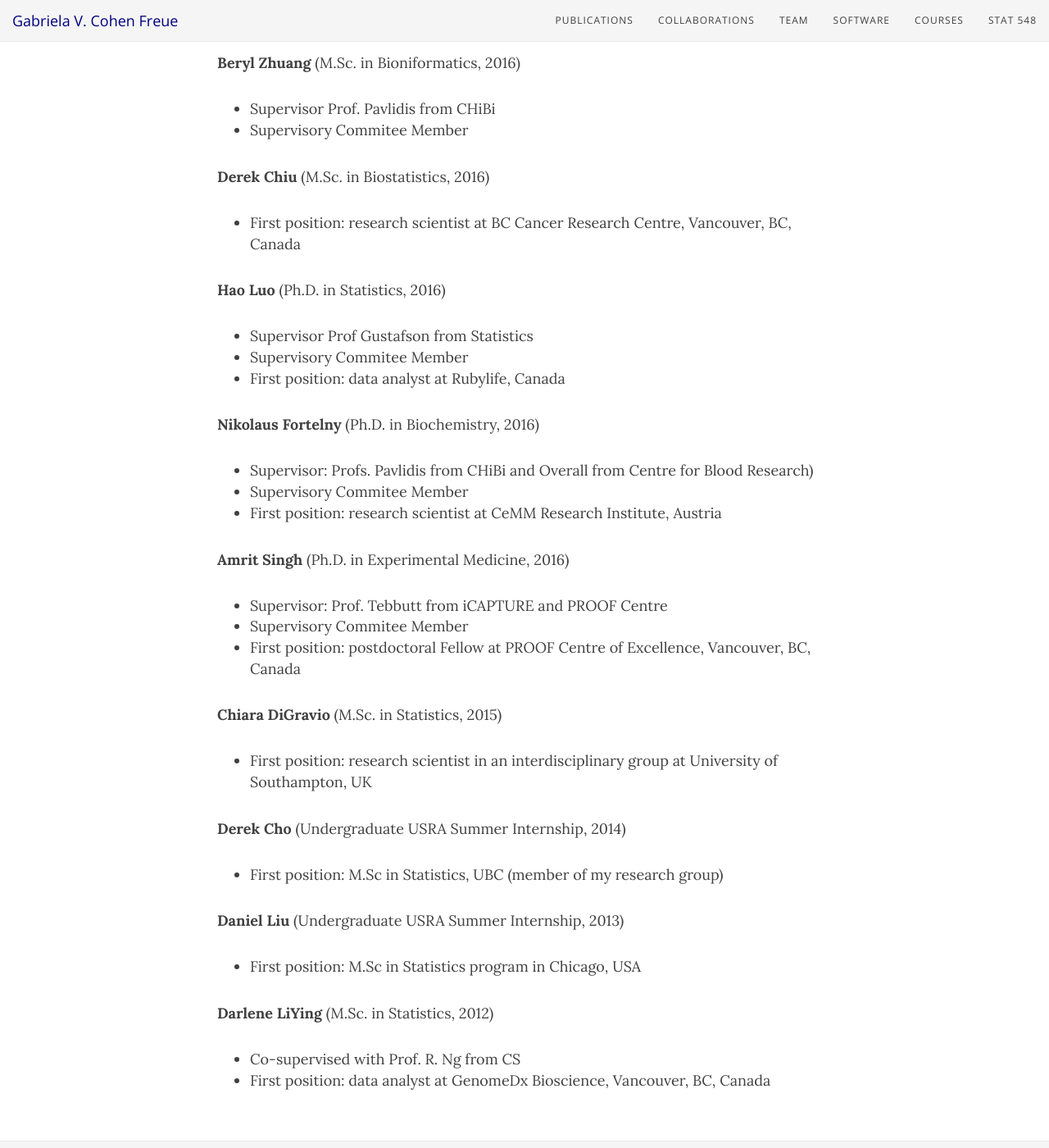
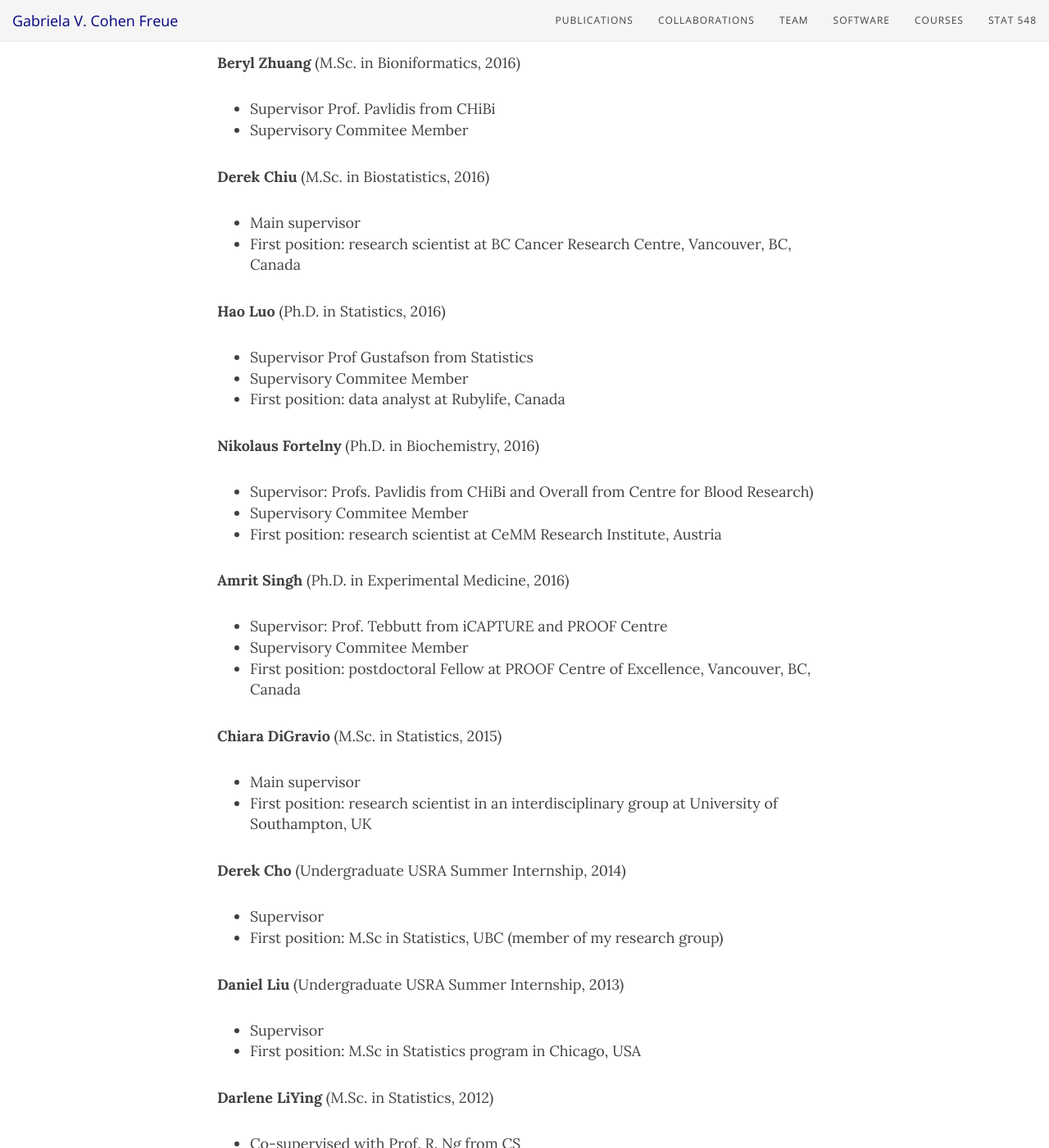
Before and after one commit to gcohenfr/gcohenfr.github.io, a Jekyll site: the page built from team.md, in a window 1280 px wide and 1400 px high, scrolled down 1411 px. Shown: the whole window at 82% size. Built offline with Jekyll 4.4.1, drawn with Linux system fonts in a browser that asks for light colours; nearby versions of some CDN libraries.

Commit message:
edit in team

```diff
--- a/team.md
+++ b/team.md
@@ -52,6 +52,7 @@ title: ""
 
 **Derek Chiu** (M.Sc. in Biostatistics, 2016)
 
+ * Main supervisor
  * First position: research scientist at BC Cancer Research Centre, Vancouver, BC, Canada
 
 **Hao Luo** (Ph.D. in Statistics, 2016)
@@ -73,14 +74,15 @@ title: ""
 
 **Chiara DiGravio** (M.Sc. in Statistics, 2015)
 
+ * Main supervisor
  * First position: research scientist in an interdisciplinary group at University of Southampton, UK
 
 **Derek Cho** (Undergraduate USRA Summer Internship, 2014)
-
+ * Supervisor
  * First position: M.Sc in Statistics, UBC (member of my research group)
 
 **Daniel Liu** (Undergraduate USRA Summer Internship, 2013)
-
+ * Supervisor
  * First position: M.Sc in Statistics program in Chicago, USA
 
 **Darlene LiYing** (M.Sc. in Statistics, 2012)
```
